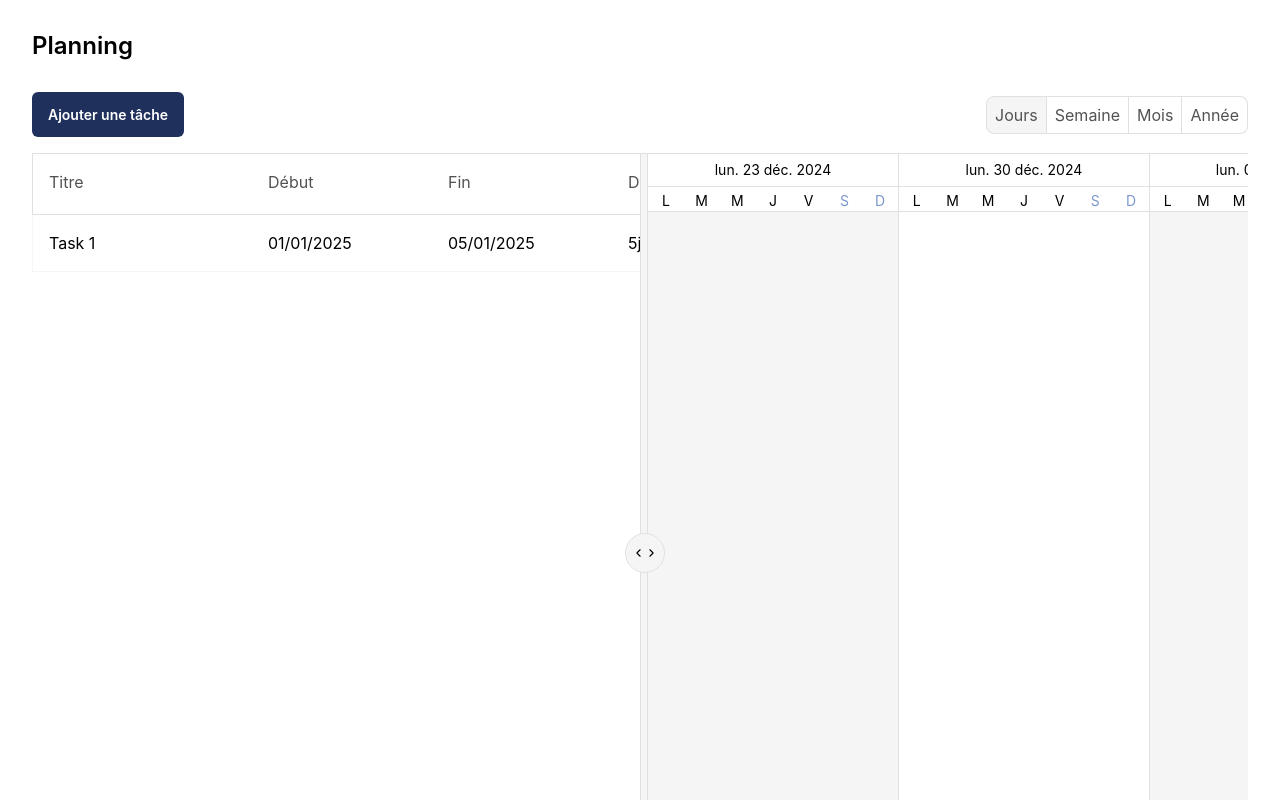
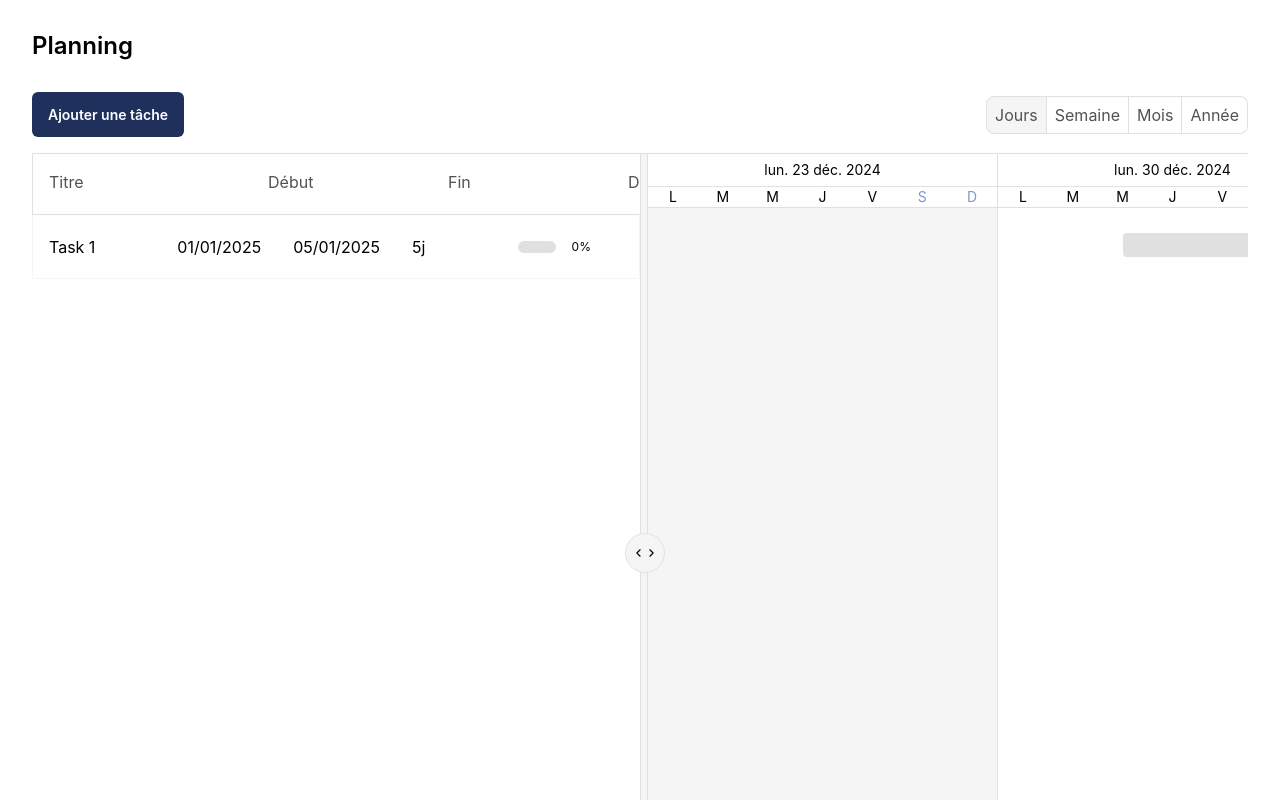
Before and after one commit to Joeil92/React-gantt, a React (Vite) app: page / in a window 1280 px wide. Shown: the top 800 px of the page. Built offline with nearby package versions, Linux system fonts and the light colour scheme.

Commit message:
Add chart bar for day view

```diff
--- /dev/null
+++ b/src/features/gantt/task-bar/Task-bar.ui.tsx
@@ -0,0 +1,83 @@
+import { differenceInCalendarDays, isSameDay } from 'date-fns'
+import type { Task } from '../../../entities/task/task.types'
+import type { ViewGantt } from '../toolbar/toolbar.types'
+import { useMemo } from 'react'
+import { fr } from 'date-fns/locale'
+import { registerLocale } from 'react-datepicker'
+
+registerLocale('fr', fr)
+
+type TaskBarProps = {
+  task: Task
+  height: number
+  startDate: Date
+  widthPerHeader: number
+  view: ViewGantt
+}
+export function TaskBar({
+  task,
+  height,
+  startDate,
+  widthPerHeader,
+  view,
+}: TaskBarProps) {
+  const { left, width } = useMemo(() => {
+    switch (view) {
+      default:
+        return {
+          left:
+            widthPerHeader *
+            differenceInCalendarDays(task.startDate, startDate),
+          width:
+            widthPerHeader *
+            (differenceInCalendarDays(task.endDate, task.startDate) + 1),
+        }
+    }
+  }, [view, widthPerHeader, startDate, task.startDate, task.endDate])
+
+  const isMilestone = isSameDay(task.startDate, task.endDate)
+
+  const style: React.CSSProperties = {
+    minHeight: height,
+    left: left,
+    width: width,
+    paddingLeft: widthPerHeader / 2,
+    paddingRight: !isMilestone ? widthPerHeader / 2 : 0,
+  }
+
+  return (
+    <div className="relative flex items-center" style={style}>
+      {!isMilestone ? (
+        <ProgressBar progression={task.progression} />
+      ) : (
+        <Milestone />
+      )}
+      <span className="text-grey-800 absolute -right-15 left-full text-sm whitespace-nowrap">
+        {task.title}
+      </span>
+    </div>
+  )
+}
+
+type ProgressBarProps = {
+  progression: number
+}
+function ProgressBar({ progression }: ProgressBarProps) {
+  return (
+    <div className="bg-grey-200 h-6 w-full rounded" data-testid="progress-bar">
+      <div
+        className="bg-primary-500 h-full rounded"
+        style={{ width: `${progression}%` }}
+      />
+    </div>
+  )
+}
+
+function Milestone() {
+  return (
+    <div
+      className="bg-warning-500 h-[12px] w-[12px] -translate-x-1/2 translate-y-[2px] rotate-45 transform"
+      data-testid="milestone"
+    />
+  )
+}
--- a/src/features/gantt/task-cell/Task-cell.ui.tsx
+++ b/src/features/gantt/task-cell/Task-cell.ui.tsx
@@ -8,17 +8,16 @@ import {
   parse,
   subDays,
 } from 'date-fns'
-import DatePicker, { registerLocale } from 'react-datepicker'
+import DatePicker from 'react-datepicker'
 import 'react-datepicker/dist/react-datepicker.css'
 import { fr } from 'date-fns/locale'
 import { ProgressBar } from '../../../shared/ui/progress-bar/Progress-bar.ui'
-
-registerLocale('fr', fr)
 
 type TaskCellProps = {
   task: Task
   displayValue: unknown
   width: number
+  height: number
   fieldName: Omit<keyof Task, 'id' | 'color'>
   onTasksChange: (field: keyof Task, value: unknown) => void
 }
@@ -26,6 +25,7 @@ export function TaskCell({
   task,
   displayValue,
   width,
+  height,
   fieldName,
   onTasksChange,
 }: TaskCellProps) {
@@ -86,8 +86,8 @@ export function TaskCell({
 
   return (
     <div
-      className="border-grey-100 hover:bg-primary-100 cursor-default border-b first:border-s"
-      style={{ width: width, minWidth: width }}
+      className="border-grey-100 hover:bg-primary-100 flex cursor-default items-center border-b first:border-s"
+      style={{ width: width, minHeight: height }}
       onDoubleClick={() => setIsEditable(true)}
     >
       {isString && (
--- a/src/widgets/gantt-chart/Gantt-chart.tsx
+++ b/src/widgets/gantt-chart/Gantt-chart.tsx
@@ -41,11 +41,15 @@ import {
   isWeekend,
   max,
   min,
+  startOfMonth,
+  startOfWeek,
+  startOfYear,
   subMonths,
   subWeeks,
   subYears,
 } from 'date-fns'
 import clsx from 'clsx'
+import { TaskBar } from '../../features/gantt/task-bar/Task-bar.ui'
 
 type GanttChartProps = {
   tasks: Task[]
@@ -60,26 +64,27 @@ function BaseGanttChart(props: GanttChartProps) {
   const [tasks, setTasks] = useState(props.tasks)
   const [headers, setHeaders] = useState(props.headers)
   const [viewGantt, setViewGantt] = useState<ViewGantt>('day')
+  const taskHeight = 64
 
   const headerSize = useMemo(() => {
     let height = 60
-    let width = 250
+    let width = 50
     switch (viewGantt) {
       case 'week':
         height = 60
-        width = 250
+        width = 50
         break
       case 'month':
         height = 60
-        width = 1000
+        width = 100
         break
       case 'year':
         height = 60
-        width = 800
+        width = 500
         break
       default:
         height = 60
-        width = 250
+        width = 50
         break
     }
 
@@ -104,6 +109,7 @@ function BaseGanttChart(props: GanttChartProps) {
             headerSize={headerSize}
             onTasksChange={setTasks}
             onHeadersChange={setHeaders}
+            taskHeight={taskHeight}
           />
         </ResizablePanel>
         <ResizablePanelHandle />
@@ -111,6 +117,7 @@ function BaseGanttChart(props: GanttChartProps) {
           <ChartGantt
             headerSize={headerSize}
             tasks={tasks}
+            taskHeight={taskHeight}
             viewGantt={viewGantt}
           />
         </ResizablePanel>
@@ -126,6 +133,7 @@ type TableGanttChartProps = {
     height: number
     width: number
   }
+  taskHeight: number
   onTasksChange: React.Dispatch<React.SetStateAction<Task[]>>
   onHeadersChange: React.Dispatch<React.SetStateAction<GanttHeader[]>>
 }
@@ -133,6 +141,7 @@ function TableGanttChart({
   tasks,
   headers,
   headerSize,
+  taskHeight,
   onTasksChange,
   onHeadersChange,
 }: TableGanttChartProps) {
@@ -199,6 +208,7 @@ function TableGanttChart({
             headers={headers.filter((h) => h.isVisible)}
             task={task}
             tasks={tasks}
+            taskHeight={taskHeight}
             onTasksChange={onTasksChange}
           />
         ))}
@@ -211,9 +221,16 @@ type TaskRowProps = {
   headers: GanttHeader[]
   task: Task
   tasks: Task[]
+  taskHeight: number
   onTasksChange: (tasks: Task[]) => void
 }
-function TaskRow({ task, headers, tasks, onTasksChange }: TaskRowProps) {
+function TaskRow({
+  task,
+  headers,
+  tasks,
+  taskHeight,
+  onTasksChange,
+}: TaskRowProps) {
   const handleTasksChange = useCallback(
     (field: keyof Task, value: unknown) => {
       const updatedTasks = tasks.map((t) => {
@@ -238,12 +255,16 @@ function TaskRow({ task, headers, tasks, onTasksChange }: TaskRowProps) {
             task={task}
             displayValue={task[field as keyof Task]}
             width={width}
+            height={taskHeight}
             fieldName={field}
             onTasksChange={handleTasksChange}
           />
         )
       })}
-      <div className="border-grey-100 flex-1 border-e border-b p-4"></div>
+      <div
+        className="border-grey-100 flex-1 border-e border-b p-4"
+        style={{ minHeight: taskHeight }}
+      />
     </div>
   )
 }
@@ -254,9 +275,15 @@ type ChartGanttProps = {
     width: number
   }
   tasks: Task[]
+  taskHeight: number
   viewGantt: ViewGantt
 }
-export function ChartGantt({ headerSize, tasks, viewGantt }: ChartGanttProps) {
+export function ChartGantt({
+  headerSize,
+  tasks,
+  taskHeight,
+  viewGantt,
+}: ChartGanttProps) {
   const { minDate, maxDate } = useMemo(() => {
     if (!tasks.length) return { minDate: new Date(), maxDate: new Date() }
     const dates = tasks.map((task) => [task.startDate, task.endDate]).flat()
@@ -266,43 +293,21 @@ export function ChartGantt({ headerSize, tasks, viewGantt }: ChartGanttProps) {
     }
   }, [tasks])
 
-  return (
-    <div className="h-full overflow-x-scroll">
-      <div className="h-full">
-        <TimelineView
-          view={viewGantt}
-          maxDate={maxDate}
-          minDate={minDate}
-          headerSize={headerSize}
-        />
-      </div>
-    </div>
-  )
-}
+  const { realStart, headers, subHeadersFn, headerFormat, subHeaderFormat } =
+    useMemo(() => {
+      let realStart = minDate
+      let realEnd = maxDate
 
-type TimelineViewProps = {
-  view: ViewGantt
-  headerSize: {
-    height: number
-    width: number
-  }
-  minDate: Date
-  maxDate: Date
-}
-function TimelineView({
-  view,
-  headerSize,
-  minDate,
-  maxDate,
-}: TimelineViewProps) {
-  const { headers, subHeadersFn, headerFormat, subHeaderFormat } =
-    useMemo(() => {
-      switch (view) {
+      switch (viewGantt) {
         case 'week':
+          realStart = subMonths(minDate, 1)
+          realEnd = addMonths(maxDate, 12)
+
           return {
+            realStart: startOfMonth(realStart),
             headers: eachMonthOfInterval({
-              start: subMonths(minDate, 1),
-              end: addMonths(maxDate, 12),
+              start: realStart,
+              end: realEnd,
             }),
             subHeadersFn: (month: Date) =>
               eachWeekOfInterval({
@@ -313,10 +318,14 @@ function TimelineView({
             subHeaderFormat: 'I',
           }
         case 'month':
+          realStart = subYears(minDate, 1)
+          realEnd = addYears(maxDate, 4)
+
           return {
+            realStart: startOfYear(realStart),
             headers: eachYearOfInterval({
-              start: subYears(minDate, 1),
-              end: addYears(maxDate, 4),
+              start: realStart,
+              end: realEnd,
             }),
             subHeadersFn: (year: Date) =>
               eachMonthOfInterval({
@@ -327,18 +336,26 @@ function TimelineView({
             subHeaderFormat: 'MMM',
           }
         case 'year':
+          realStart = subYears(minDate, 1)
+          realEnd = addYears(maxDate, 4)
+
           return {
+            realStart: startOfYear(realStart),
             headers: eachYearOfInterval({
-              start: subYears(minDate, 1),
-              end: addYears(maxDate, 4),
+              start: realStart,
+              end: realEnd,
             }),
             headerFormat: 'yyyy',
           }
         default:
+          realStart = subWeeks(minDate, 1)
+          realEnd = addWeeks(maxDate, 12)
+
           return {
+            realStart: startOfWeek(realStart),
             headers: eachWeekOfInterval({
-              start: subWeeks(minDate, 1),
-              end: addWeeks(maxDate, 12),
+              start: realStart,
+              end: realEnd,
             }),
             subHeadersFn: (week: Date) =>
               eachDayOfInterval({ start: week, end: endOfWeek(week) }),
@@ -346,35 +363,84 @@ function TimelineView({
             subHeaderFormat: 'EEEEE',
           }
       }
-    }, [view, minDate, maxDate])
+    }, [viewGantt, minDate, maxDate])
 
+  return (
+    <div className="relative h-full overflow-x-scroll overflow-y-hidden">
+      <div className="h-full">
+        <TimelineView
+          view={viewGantt}
+          headers={headers}
+          subHeadersFn={subHeadersFn}
+          headerFormat={headerFormat}
+          subHeaderFormat={subHeaderFormat}
+          headerSize={headerSize}
+        />
+        <div
+          className="absolute top-0 left-0 h-full min-w-full"
+          style={{ marginTop: headerSize.height }}
+        >
+          {tasks.map((task) => (
+            <TaskBar
+              task={task}
+              key={task.id}
+              height={taskHeight}
+              startDate={realStart}
+              widthPerHeader={headerSize.width}
+              view={viewGantt}
+            />
+          ))}
+        </div>
+      </div>
+    </div>
+  )
+}
+
+type TimelineViewProps = {
+  headers: Date[]
+  subHeadersFn?: (header: Date) => Date[]
+  headerFormat: string
+  subHeaderFormat?: string
+  view: ViewGantt
+  headerSize: {
+    height: number
+    width: number
+  }
+}
+function TimelineView({
+  headers,
+  subHeadersFn,
+  headerFormat,
+  subHeaderFormat,
+  view,
+  headerSize,
+}: TimelineViewProps) {
   return (
     <div className="flex h-full items-center">
       {headers.map((header, index) => {
         const subHeaders = subHeadersFn?.(header) || []
-        const width = headerSize.width / subHeaders.length
 
         return (
           <div className="flex h-full flex-col" key={header.getTime()}>
             <div
               className="border-grey-200 border px-3 py-1.5 text-center text-sm whitespace-nowrap not-first:border-l-0 first:border-l-0"
               style={{
-                minWidth: view === 'year' ? headerSize.width : undefined,
+                width: view === 'year' ? headerSize.width : undefined,
               }}
             >
               <span>{formatDate(header, headerFormat)}</span>
             </div>
             {subHeaders.length ? (
-              <div className="border-grey-200 flex items-center border-e border-b">
+              <div className="border-grey-200 flex items-center border-b">
                 {subHeaders.map((subHeader) => (
                   <span
                     key={subHeader.getTime()}
                     className={clsx(
-                      'border-grey-200 flex-1 px-1.5 pt-1 text-center text-sm',
+                      'border-grey-200 flex-1 px-1.5 text-center text-sm last:border-e',
                       isWeekend(subHeader) ? 'text-primary-300' : '',
                       isToday(subHeader) ? 'bg-warning-100' : ''
                     )}
-                    style={{ minWidth: width }}
+                    style={{ width: headerSize.width }}
                   >
                     {view === 'week' ? 'W' : ''}
                     {formatDate(subHeader, subHeaderFormat || '')}
```
Also changed, not shown: 2 other files (tests, documents, lock files or other folders).
